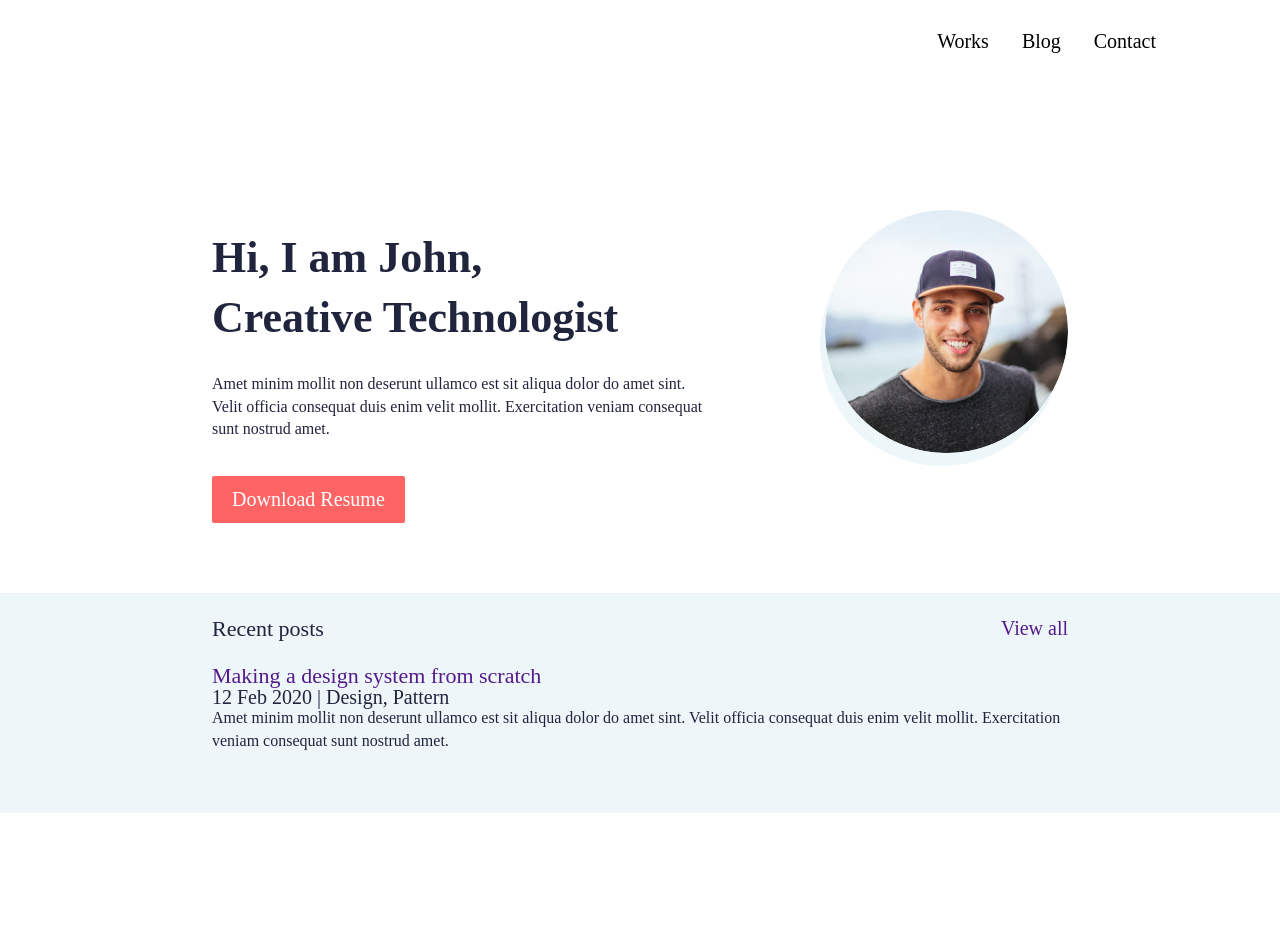
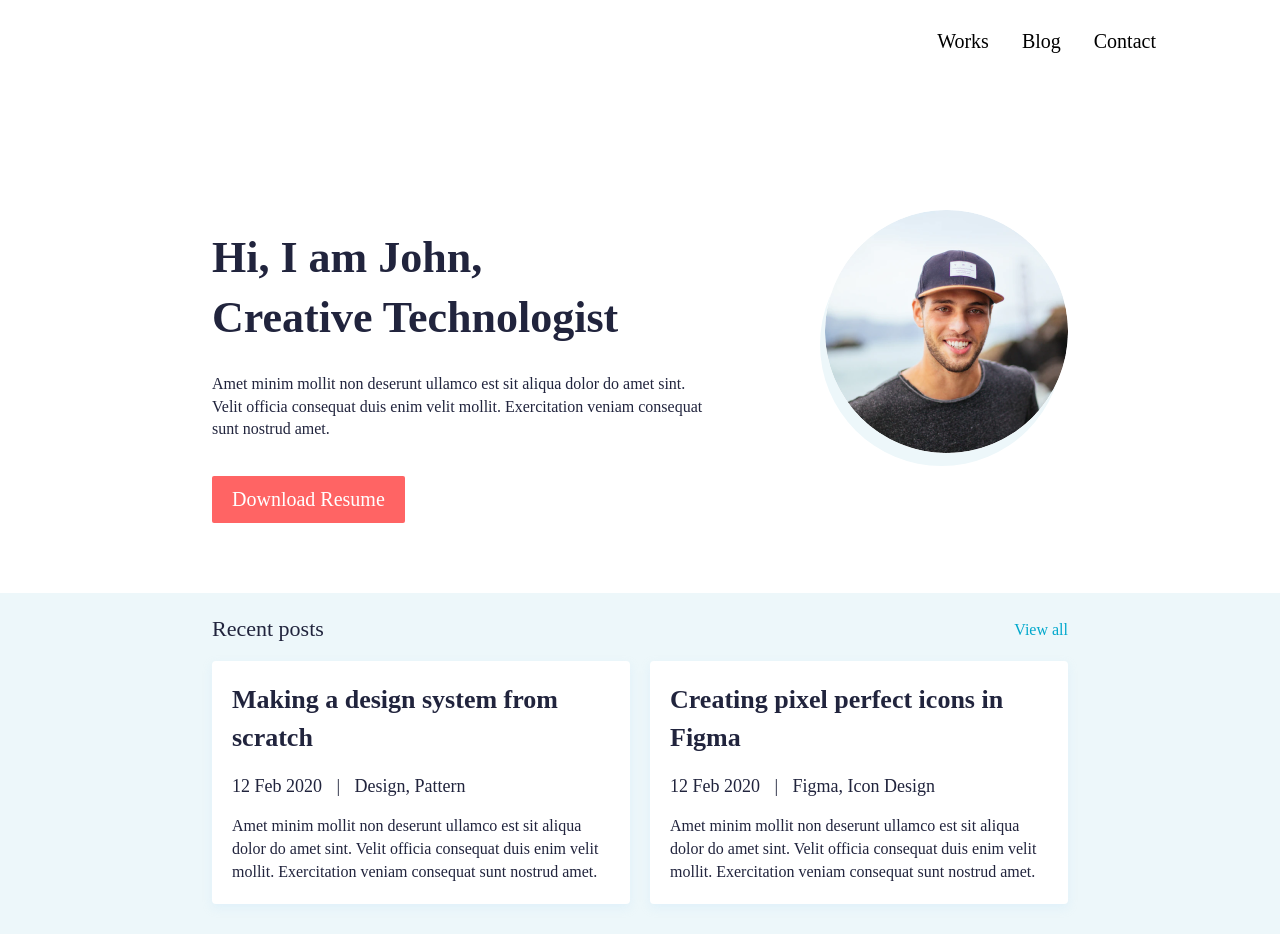
Before and after one commit to strokeaback/John_Web_page, a website: page #src/index.html in a window 1280 px wide. Before the commit the page ends 813 px from the top, so only its background shows below. Drawn offline with nearby package versions, Linux system fonts and the light colour scheme; files that its build step writes are made by us from their sources.

Commit message:
Докочнил верстку блока recent-posts

```diff
--- a/#src/index.html
+++ b/#src/index.html
@@ -24,15 +24,24 @@
 				<section class="recent-posts">
 					<div class="__container _container">
 						<div class="recent-posts__header">
-							<div class="recent-posts__title">Recent posts</div>
+							<div class="recent-posts__title title-posts">Recent posts</div>
 							<a href="" class="recent-posts__view-all">View all</a>
 						</div>
 						<div class="recent-posts__items">
 							<div class="recent-posts__column">
-								<article class="recent-posts__item recent-posts">
-									<a href="" class="recent-posts__title">Making a design system from scratch</a>
-									<div class="recent-posts__info">12 Feb 2020 <span>|</span> Design, Pattern</div>
-									<div class="recent-posts__text text">
+								<article class="recent-posts__item recent-post">
+									<a href="" class="recent-post__title">Making a design system from scratch</a>
+									<div class="recent-post__info">12 Feb 2020 <span>|</span> Design, Pattern</div>
+									<div class="recent-post__text text">
+										Amet minim mollit non deserunt ullamco est sit aliqua dolor do amet sint. Velit officia consequat duis enim velit mollit. Exercitation veniam consequat sunt nostrud amet.
+									</div>
+								</article>
+							</div>
+							<div class="recent-posts__column">
+								<article class="recent-posts__item recent-post">
+									<a href="" class="recent-post__title">Creating pixel perfect icons in Figma</a>
+									<div class="recent-post__info">12 Feb 2020 <span>|</span> Figma, Icon Design</div>
+									<div class="recent-post__text text">
 										Amet minim mollit non deserunt ullamco est sit aliqua dolor do amet sint. Velit officia consequat duis enim velit mollit. Exercitation veniam consequat sunt nostrud amet.
 									</div>
 								</article>
--- a/#src/scss/home.scss
+++ b/#src/scss/home.scss
@@ -73,34 +73,98 @@
 //====================================================================================================
 .recent-posts {
   background: #EDF7FA;
-  padding: 25px 0px 30px 0px;
+  padding: 25px 0px 13px 0px;
+  @media (max-width: $md3+px) {
+    padding: 25px 0px 23px 0px;
+  }
   &__container {
 
   }
 
   &__header {
     display: flex;
+    margin: 0px 0px 20px 0px;
   }
 
   &__title {
+    padding: 0px 20px 0px 0px;
     flex: 1 1 auto;
-    font-size: 22px;
   }
 
   &__view-all {
-
+    flex: 0 0 auto;
+    font-size: 16px;
+    line-height: 23px;
+    color: #00A8CC;
+    @media (max-width: $md3+px) {
+      display: none;
+    }
   }
 
   &__items {
-
+    margin: 0px -10px;
+    @media (min-width: $md3+px) {
+      display: flex;
+    }
   }
 
   &__column {
-
+    flex: 0 1 50%;
+    padding: 0px 10px;
+    margin: 0px 0px 17px 0px;
   }
 
   &__item {
 
   }
 }
+.recent-post {
+  height: 100%;
+  background-color: white;
+  box-shadow: 0px 4px 10px rgba(187, 225, 250, 0.25);
+  border-radius: 4px;
+  padding: 20px;
+  @media (max-width: $md3+px) {
+    padding: 15px;
+  }
+  *:last-child {
+    margin-bottom: 0;
+  }
+
+  &__title {
+    display: inline-block;
+    color: inherit;
+    font-size: 26px;
+    font-weight: 700;
+    line-height: 38 / 26 * 100%;
+    transition: color 0.3s ease 0s;
+    margin: 0px 0px 17px 0px;
+    @media (min-width: $md2+px) {
+      &:hover {
+        color: #FF6464;
+      }
+    }
+    @media (max-width: $md3+px) {
+      font-size: 22px;
+      margin: 0px 0px 10px 0px;
+    }
+  }
+
+  &__info {
+    margin: 0px 0px 15px 0px;
+    font-size: 18px;
+    line-height: 26 / 18 * 100%;
+    span {
+      margin: 0px 10px;
+    }
+    @media (max-width: $md3+px) {
+      font-size: 16px;
+      margin: 0px 0px 10px 0px;
+    }
+  }
+
+  &__text {
+    margin: 0px 0px 15px 0px;
+  }
+}
 //====================================================================================================
--- a/#src/scss/ui.scss
+++ b/#src/scss/ui.scss
@@ -12,6 +12,14 @@
 	font-size: 16px;
 	line-height: 23 / 16 * 100%;
 	color: #21243D;
+}
+
+.title-posts {
+	font-size: 22px;
+	@media (max-width: $md3+px) {
+		text-align: center;
+		font-size: 18px;
+	}
 }
 //</ОСНОВНОЙ БЛОК>====================================================================================================
 
```
Also changed, not shown: John/index.html (+14 -5 lines), John/css/style.css, John/css/style.min.css.
